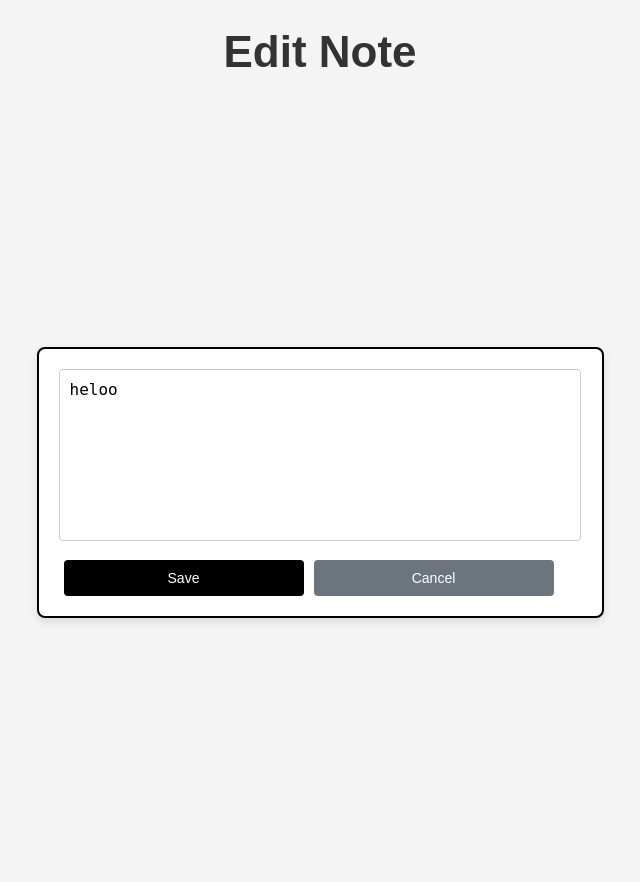
After one commit to AhyanAslam/PROJECT, a Flask app: page /edit_note/1 in a window 1280 px wide. The commit adds this page. Shown: the whole page, without its empty margins (320-960 px from the left). Run offline with Flask 3, Linux system fonts and the light colour scheme.

Commit message:
saved notes

```diff
--- a/app.py
+++ b/app.py
@@ -90,9 +90,38 @@ def write_to_file():
     return "Text has been written to the file! <a href='/notepad'>Go Back</a>"
 
 #View notes code
+
+
+
+
 @app.route('/viewnotes', methods=['GET'])
 def show_notes():
-    return render_template('viewnotes.html')
+    notes = []
+    if os.path.exists("note.txt"):
+        with open("note.txt", "r") as file:
+            notes = [note.strip() for note in file.readlines() if note.strip()]  # Remove empty lines and strip whitespace
+
+    return render_template('viewnotes.html', notes=enumerate(notes))  # Pass enumerated notes (index + note)
+
+@app.route('/edit_note/<int:note_index>', methods=['GET', 'POST'])
+def edit_note(note_index):
+    notes = []
+    if os.path.exists("note.txt"):
+        with open("note.txt", "r") as file:
+            notes = [note.strip() for note in file.readlines() if note.strip()]  # Remove empty lines
+
+    if request.method == 'POST':
+        updated_note = request.form['updated_note']
+        if 0 <= note_index < len(notes):  # Ensure valid index
+            notes[note_index] = updated_note  # Update the note
+            with open("note.txt", "w") as file:
+                file.write("\n".join(notes) + "\n")  # Write updated notes back
+        return redirect('/viewnotes')  # Redirect to the notes page
+
+    # Render edit form for the selected note
+    return render_template('editnote.html', note=notes[note_index], note_index=note_index)
+
+
 
 
 
--- a/note.txt
+++ b/note.txt
@@ -1,7 +1,4 @@
-Hi, this is my first notehi
-
+Hi, this is my first
 heloo
-
-hello ellooo looooo ooooo
-
+umair aslam
 iii aammmm ifrahh
--- /dev/null
+++ b/templates/editnote.html
@@ -0,0 +1,94 @@
+<!DOCTYPE html>
+<html lang="en">
+<head>
+    <meta charset="UTF-8">
+    <meta name="viewport" content="width=device-width, initial-scale=1.0">
+    <title>Edit Note</title>
+    <style>
+        body {
+            font-family: Arial, sans-serif;
+            margin: 0;
+            padding: 0;
+            background-color: #f4f4f4;
+        }
+        h1 {
+            text-align: center;
+            margin: 5px 0;
+            color: #333;
+            font-size: 44px;
+            padding-top: 22px;
+        }
+        .edit-container {
+            display: flex;
+            justify-content: center;
+            align-items: center;
+            padding: 20px;
+            min-height: calc(100vh - 40px); /* Full height with padding adjustment */
+        }
+        .edit-form {
+            background-color: #fff;
+            border: 2px solid #000000;
+            border-radius: 8px;
+            padding-left: 20px;
+            padding-right: 43px;
+            padding-top: 20px;
+            padding-bottom: 20px;
+            width: 100%;
+            max-width: 500px;
+            box-shadow: 0 4px 8px rgba(0, 0, 0, 0.1);
+        }
+        textarea {
+            width: 100%;
+            height: 150px;
+            padding: 10px;
+            font-size: 16px;
+            border: 1px solid #ccc;
+            border-radius: 4px;
+            resize: none;
+            margin-bottom: 15px;
+        }
+        textarea::placeholder {
+            font-size: 14px;
+            color: #999;
+        }
+        .btn-group {
+            display: flex;
+            justify-content: space-between;
+        }
+        .btn {
+            text-decoration: none;
+            color: #fff;
+            background-color: #000000;
+            border: none;
+            border-radius: 4px;
+            padding: 10px 15px;
+            font-size: 14px;
+            text-align: center;
+            cursor: pointer;
+            flex: 1;
+            margin: 0 5px;
+        }
+        .btn:hover {
+            background-color: #0056b3;
+        }
+        .cancel-btn {
+            background-color: #6c757d;
+        }
+        .cancel-btn:hover {
+            background-color: #5a6268;
+        }
+    </style>
+</head>
+<body>
+    <h1>Edit Note</h1>
+    <div class="edit-container">
+        <form class="edit-form" method="POST">
+            <textarea name="updated_note" placeholder="Edit your note here..." required>{{ note }}</textarea>
+            <div class="btn-group">
+                <button type="submit" class="btn">Save</button>
+                <a href="/viewnotes" class="btn cancel-btn">Cancel</a>
+            </div>
+        </form>
+    </div>
+</body>
+</html>
```
Also changed, not shown: templates/viewnotes.html (+74 -3 lines).
